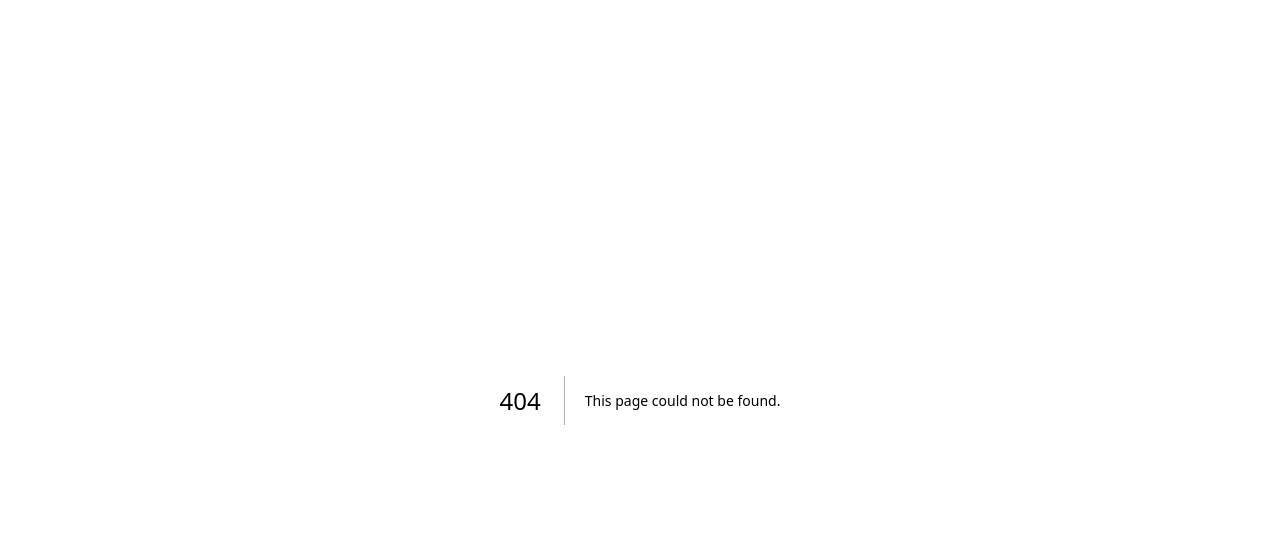
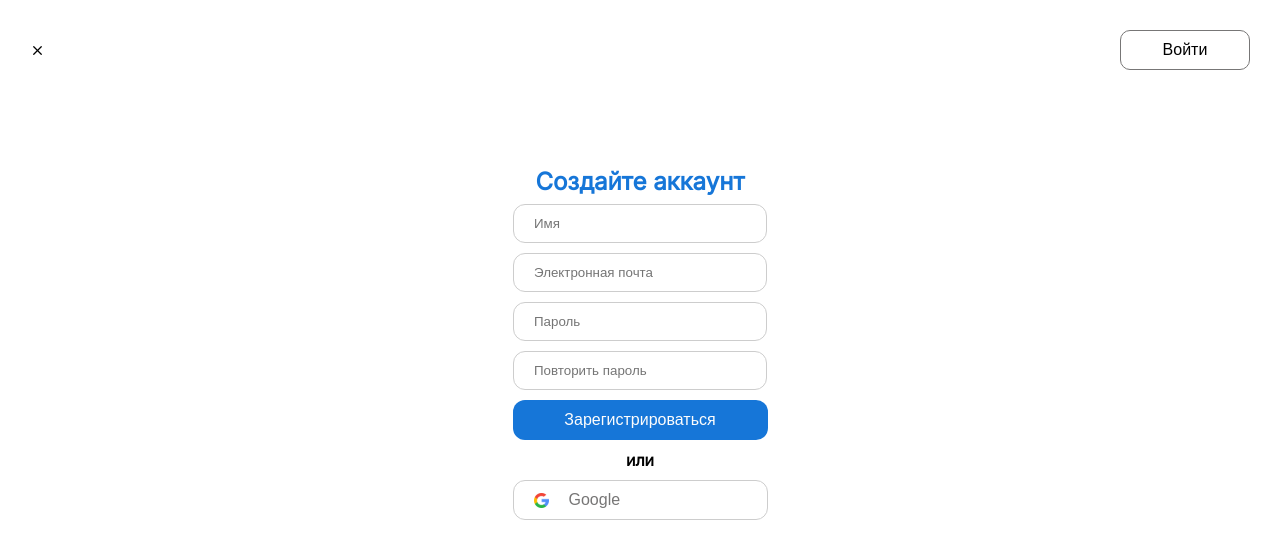
Before and after one commit to DiyazMukhanov/langy-website, a Next.js app: page /authorization/registration in a window 1280 px wide. Before the commit this address had no page. Shown: the top 558 px of the page. Built offline with nearby package versions, Linux system fonts and the light colour scheme.

Commit message:
Signup вёрстка прогресс

```diff
--- a/components/Button/button.module.scss
+++ b/components/Button/button.module.scss
@@ -1,3 +1,5 @@
+@import "styles/breakpoints";
+
 .button {
     cursor: pointer;
     transition: all .25s ease-in-out;
@@ -34,3 +36,48 @@
     border-radius: 10px;
     border: solid var(--color-primary) 1px;
  }
+
+ .standardAuthOutlined {
+    width: 130px;
+    height: 40px;
+    background-color: transparent;
+    color: var(--color-black);
+    font-size: 16px;
+    border-radius: 10px;
+    border: solid var(--color-dark-grey) 1px;
+ }
+
+ .authLargeContained {
+    width: 305px;
+    height: 45px;
+    background-color: var(--color-primary);
+    color: var(--color-white);
+    font-size: 16px;
+    border-radius: 12px;
+    border: none;
+
+    @include size-laptop {
+        width: 255px;
+        height: 40px;
+      }
+ }
+
+ .google {
+    width: 305px;
+    height: 45px;
+    background-color: transparent;
+    border-radius: 12px;
+    border: solid var(--color-grey-100) 1px;
+    display: flex;
+    justify-content: flex-start;
+    align-items: center;
+    padding-left: 20px;
+    gap: 20px;
+    color: var(--color-dark-grey);
+    font-size: 16px;
+
+    @include size-laptop {
+        width: 255px;
+        height: 40px;
+      }
+ }
--- a/components/Button/index.jsx
+++ b/components/Button/index.jsx
@@ -16,13 +16,7 @@ export const Button = ({
         className
         )
 
-        const handleClick = (event) => {
-            if ( ! disabled && onClick !== undefined) {
-                onClick(event)
-            }
-        }
-
-    return <button className={classes} onClick={handleClick}>
+    return <button className={classes} onClick={onClick}>
         {children}
     </button>
 }
--- a/components/Typography/index.jsx
+++ b/components/Typography/index.jsx
@@ -1,7 +1,7 @@
 import classNames from 'classnames'
 import styles from './typography.module.scss'
 
-export const Typography = ({element, children, size, className }) => {
+export const Typography = ({element, children, size, onClick, className }) => {
     const classes = classNames(
         className,
         styles[size]
@@ -9,6 +9,6 @@ export const Typography = ({element, children, size, className }) => {
 
     const Component = element
     return (
-        <Component className={classes}>{children}</Component>
+        <Component className={classes} onClick={onClick}>{children}</Component>
     )
 }
--- /dev/null
+++ b/layouts/Authorization/Login.jsx
@@ -0,0 +1,5 @@
+export default function Login() {
+    return (
+    <div>Login</div>
+    )
+}
--- /dev/null
+++ b/layouts/Authorization/Registration.jsx
@@ -0,0 +1,46 @@
+import styles from './Registration.module.scss'
+import ButtonClose from '../../public/images/Button-close.svg'
+import Google from '../../public/images/Google.svg'
+import Image from 'next/image'
+import { Button } from '@/components/Button'
+import { Typography } from '@/components/Typography'
+
+export default function Registration() {
+    return (
+    <div className={styles.container}>
+        <div className={styles.header}>
+        <Image
+           priority
+           src={ButtonClose}
+           width={15}
+           className={styles.close}
+           />
+           <Button variant='standardAuthOutlined'>Войти</Button>
+        </div>
+
+        <div className={styles.formContainer}>
+           <Typography size='small' element='h2' className={styles.formHeading}>Создайте аккаунт</Typography>
+
+        <div className={styles.inputs}>
+          <input placeholder='Имя' className={styles.input}></input>
+          <input placeholder='Электронная почта' className={styles.input}></input>
+          <input placeholder='Пароль' className={styles.input}></input>
+          <input placeholder='Повторить пароль' className={styles.input}></input>
+        </div>
+        <Button variant='authLargeContained'>Зарегистрироваться</Button>
+        <p>или</p>
+        <Button
+        variant='google'
+        >
+           <Image
+           priority
+           src={Google}
+           width={15}
+           className={styles.close}
+           />
+            Google
+        </Button>
+        </div>
+    </div>
+    )
+}
--- /dev/null
+++ b/layouts/Authorization/Registration.module.scss
@@ -0,0 +1,64 @@
+@import "styles/breakpoints";
+
+.header {
+    display: flex;
+    align-items: center;
+    justify-content: space-between;
+    padding-left: 30px;
+    padding-right: 30px;
+    padding-top: 30px;
+}
+
+.close {
+    cursor: pointer;
+}
+
+.formContainer {
+    display: flex;
+    flex-direction: column;
+    gap: 20px;
+    margin-top: 100px;
+    align-items: center;
+
+    & p {
+        margin: 0;
+        font-weight: 700;
+    }
+
+    @include size-laptop {
+        gap: 10px;
+      }
+}
+
+.formHeading {
+    color: var(--color-primary);
+    margin: 0;
+
+    @include size-laptop {
+        font-size: 22px;
+      }
+}
+
+.inputs {
+    display: flex;
+    flex-direction: column;
+    gap: 20px;
+
+    @include size-laptop {
+        gap: 10px;
+      }
+}
+
+.input {
+    width: 280px;
+    height: 40px;
+    color: var(--color-grey-100);
+    border: solid var(--color-grey-100) 1px;
+    border-radius: 12px;
+    padding-left: 20px;
+
+    @include size-laptop {
+        width: 230px;
+        height: 35px;
+      }
+}
--- /dev/null
+++ b/pages/authorization/login.js
@@ -0,0 +1 @@
+export { default } from '../../layouts/Authorization/Login'
--- /dev/null
+++ b/pages/authorization/registration.js
@@ -0,0 +1 @@
+export { default } from '../../layouts/Authorization/Registration'
--- a/styles/_variables.scss
+++ b/styles/_variables.scss
@@ -8,6 +8,7 @@
     --color-purple: #7F5DC1;
     --color-dark-grey: #777676;
     --color-grey: #E1E1E1;
+    --color-grey-100: #CDCDCD;
     --color-light-grey: #EFEFEF;
     --color-green: #48C61C;
     --color-light-blue: #E2EAF3;
```
Also changed, not shown: layouts/landing/Landing.js (+20 -6 lines), public/images/Google.svg (added).
